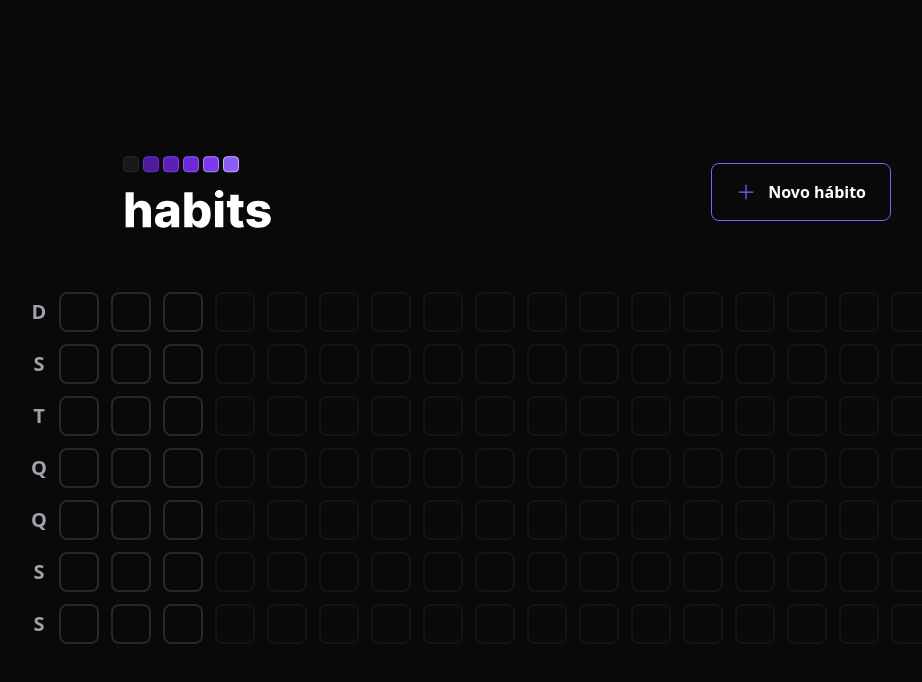
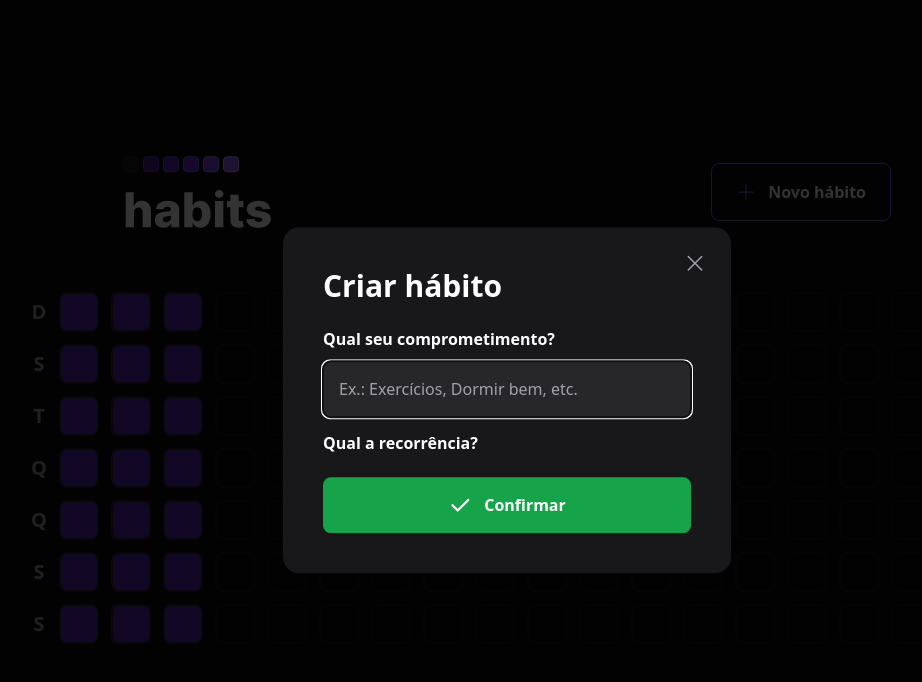
Before and after one commit to N0-CL1CK/Habits, a React (Vite) app in the folder web/: page / in a window 1280 px wide. Both pictures are taken after a click on the button "Novo hábito". Shown: the top 682 px of the page, without its empty margins (133-1055 px from the left). Built offline with nearby package versions, Linux system fonts and the light colour scheme.

Commit message:
criado o model principal e as box's que descrevem cada dia

```diff
--- a/web/package.json
+++ b/web/package.json
@@ -9,6 +9,9 @@
     "preview": "vite preview"
   },
   "dependencies": {
+    "@radix-ui/react-dialog": "^1.0.2",
+    "@radix-ui/react-popover": "^1.0.3",
+    "clsx": "^1.2.1",
     "dayjs": "^1.11.7",
     "phosphor-react": "^1.4.1",
     "react": "^18.2.0",
--- /dev/null
+++ b/web/src/components/DayHabits.tsx
@@ -0,0 +1,33 @@
+import * as Popover from '@radix-ui/react-popover';
+import { ProgressBar } from './ProgressBar';
+import clsx from 'clsx';
+
+interface dayHabitsProps {
+    completed: number
+    amount: number
+}
+
+export function DayHabits({ completed, amount }: dayHabitsProps) {
+    const completedPercentual = Math.round((completed/amount)*100);
+
+    return (
+        <Popover.Root>
+            <Popover.Trigger className={clsx("text-zinc-900 w-10 h-10 border-2 border-zinc-800 rounded-lg", {
+                'bg-zinc-900 border-zinc-800': completedPercentual === 0,
+                'bg-violet-900 border-violet-700': completedPercentual > 0 && completedPercentual < 20,
+                'bg-violet-800 border-violet-600': completedPercentual >= 20 && completedPercentual < 40,
+                'bg-violet-700 border-violet-500': completedPercentual >= 40 && completedPercentual < 60,
+                'bg-violet-600 border-violet-400': completedPercentual >= 60 && completedPercentual < 80,
+                'bg-violet-500 border-violet-300': completedPercentual >= 80
+            })} />
+            <Popover.Portal>
+                <Popover.Content className="min-w-[320px] p-6 rounded-2xl bg-zinc-900 flex flex-col">
+                    <span className="font-semibold text-zinc-400">Domingo</span>
+                    <span className="mt-1 font-extrabold leading-tight text-3xl">22/01</span>
+                    <ProgressBar progress={50} />
+                    <Popover.Arrow height={10} width={20} className="fill-zinc-900" />
+                </Popover.Content>
+            </Popover.Portal>
+        </Popover.Root>
+    )
+}
--- a/web/src/components/Header.tsx
+++ b/web/src/components/Header.tsx
@@ -1,17 +1,33 @@
-import { Plus } from "phosphor-react";
+import { Plus, X } from "phosphor-react";
 import logoImage from '../assets/logo.svg';
+import * as Dialog from '@radix-ui/react-dialog';
+import { NewHabitForm } from "./NewHabitForm";
 
 export function Header() {
     return (
         <div className="w-full max-w-3xl mx-auto flex items-center justify-between">
             <img src={logoImage} alt="HabitsLogo" />
-            <button
-                type="button"
-                className="border border-violet-500 font-semibold rounded-lg px-6 py-4 flex items-center gap-3 hover:border-violet-300"
-            >
-                <Plus size={20} className="text-violet-500" />
-                Novo hábito
-            </button>
+            <Dialog.Root>
+                <Dialog.Trigger
+                    type="button"
+                    className="border border-violet-500 font-semibold rounded-lg px-6 py-4 flex items-center gap-3 hover:border-violet-300"
+                >
+                    <Plus size={20} className="text-violet-500" />
+                    Novo hábito
+                </Dialog.Trigger>
+                <Dialog.Portal>
+                    <Dialog.Overlay className="w-screen h-screen bg-black/80 fixed inset-0"/>
+                    <Dialog.Content className="absolute p-10 bg-zinc-900 rounded-2xl w-full max-w-md top-1/2 left-1/2 -translate-x-1/2 -translate-y-1/2">
+                        <Dialog.Close className="absolute right-6 top-6 text-zinc-400 hover:text-zinc-100">
+                            <X size={24} aria-label="Fechar"/>
+                        </Dialog.Close>
+                        <Dialog.Title className="text-3xl leading-tight font-extrabold">
+                            Criar hábito
+                        </Dialog.Title>
+                        <NewHabitForm />
+                    </Dialog.Content>
+                </Dialog.Portal>
+            </Dialog.Root>
         </div>
     )
 }
--- /dev/null
+++ b/web/src/components/NewHabitForm.tsx
@@ -0,0 +1,22 @@
+import { Check } from "phosphor-react";
+
+export function NewHabitForm() {
+    return (
+        <form className="w-full flex flex-col mt-6">
+            <label htmlFor="title" className="font-semibold leading-tight"> Qual seu comprometimento? </label>
+            <input
+                id="title"
+                type="text"
+                placeholder="Ex.: Exercícios, Dormir bem, etc."
+                className="p-4 rounded-lg mt-3 bg-zinc-800 text-white placeholder:text-zinc-400"
+                autoFocus
+            />
+
+            <label htmlFor="" className="font-semibold leading-tight mt-4"> Qual a recorrência? </label>
+            <button type="submit" className="mt-6 p-4 rounded-lg flex items-center justify-center gap-3 font-semibold bg-green-600 hover:bg-green-700">
+                <Check size={24} weight="bold" />
+                Confirmar
+            </button>
+        </form>
+    )
+}
--- /dev/null
+++ b/web/src/components/ProgressBar.tsx
@@ -0,0 +1,17 @@
+interface ProgressBarProps {
+    progress: number
+}
+
+export function ProgressBar(props: ProgressBarProps) {
+    return (
+        <div className="h-3 rounded-xl bg-zinc-700 w-full mt-4">
+            <div
+                role="progressbar"
+                aria-label="Progresso de hábitos completados"
+                aria-valuenow={props.progress}
+                className="h-3 rounded-xl bg-violet-600"
+                style={{ width: `${props.progress}%` }}
+            />
+        </div>
+    )
+}
--- a/web/src/components/SummaryTable.tsx
+++ b/web/src/components/SummaryTable.tsx
@@ -1,5 +1,5 @@
 import { generateDates } from "../utils/generate-dates";
-import { DayHabits } from "./dayHabits";
+import { DayHabits } from "./DayHabits";
 
 const weekDays = ['D', 'S', 'T', 'Q', 'Q', 'S', 'S'];
 const summaryDates = generateDates();
@@ -20,7 +20,13 @@ export function SummaryTable() {
             </div>
             <div className="grid grid-rows-7 grid-flow-col gap-3">
                 {summaryDates.map(summaryDate => {
-                    return ( <DayHabits key={summaryDate.toString()} /> )
+                    return (
+                        <DayHabits
+                            key={summaryDate.toString()}
+                            amount={5}
+                            completed={1}
+                        />
+                    )
                 })}
                 {daysToFill > 0 && Array.from({ length: daysToFill }).map((_, i) => {
                     return (
--- a/web/src/components/dayHabits.tsx
+++ /dev/null
@@ -1,9 +0,0 @@
-interface dayHabitsProps {
-    date: Date
-}
-
-export function DayHabits() {
-    return (
-        <div className="text-zinc-900 w-10 h-10 border-2 border-zinc-800 rounded-lg" />
-    )
-}
```
Also changed, not shown: 1 other file (tests, documents, lock files or other folders).
